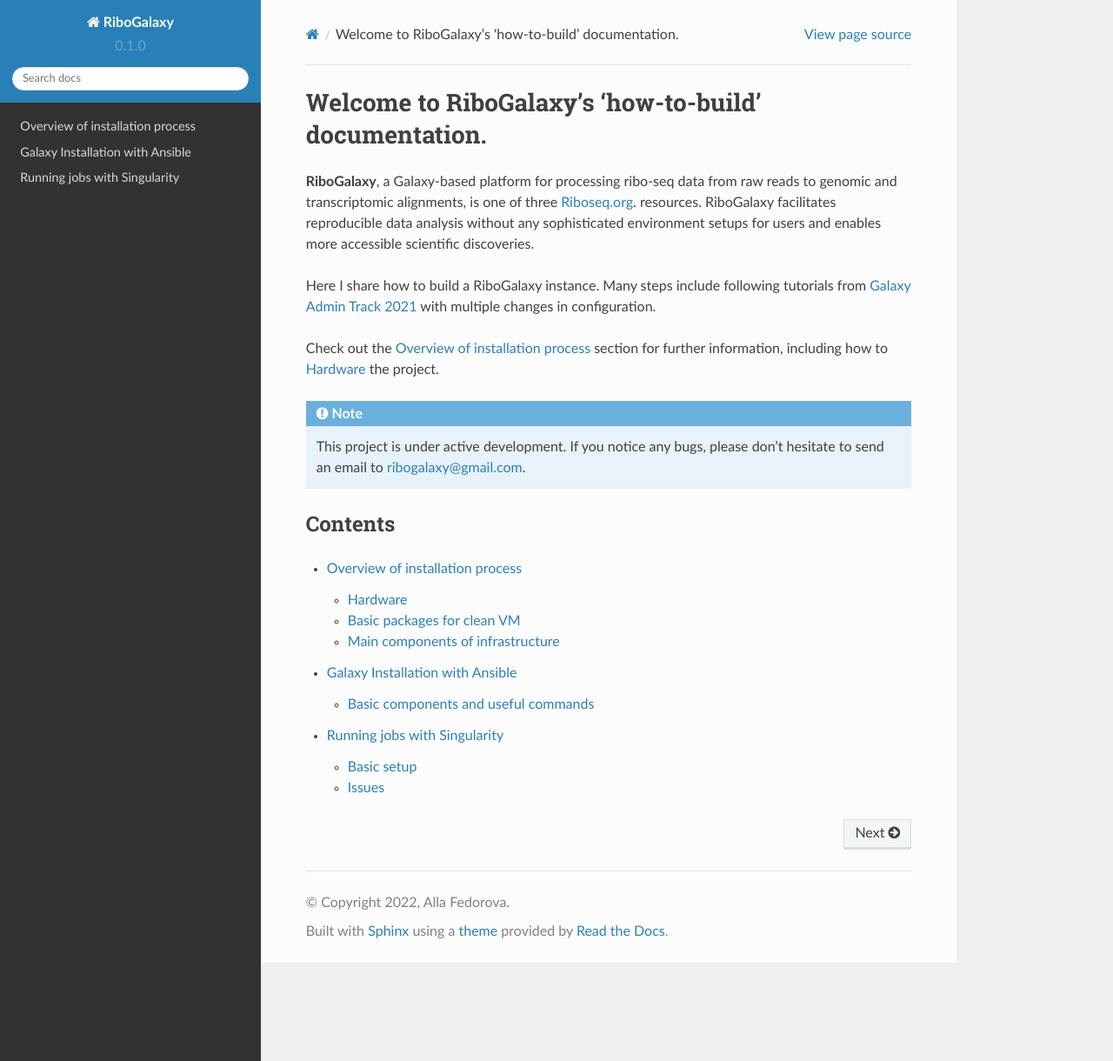
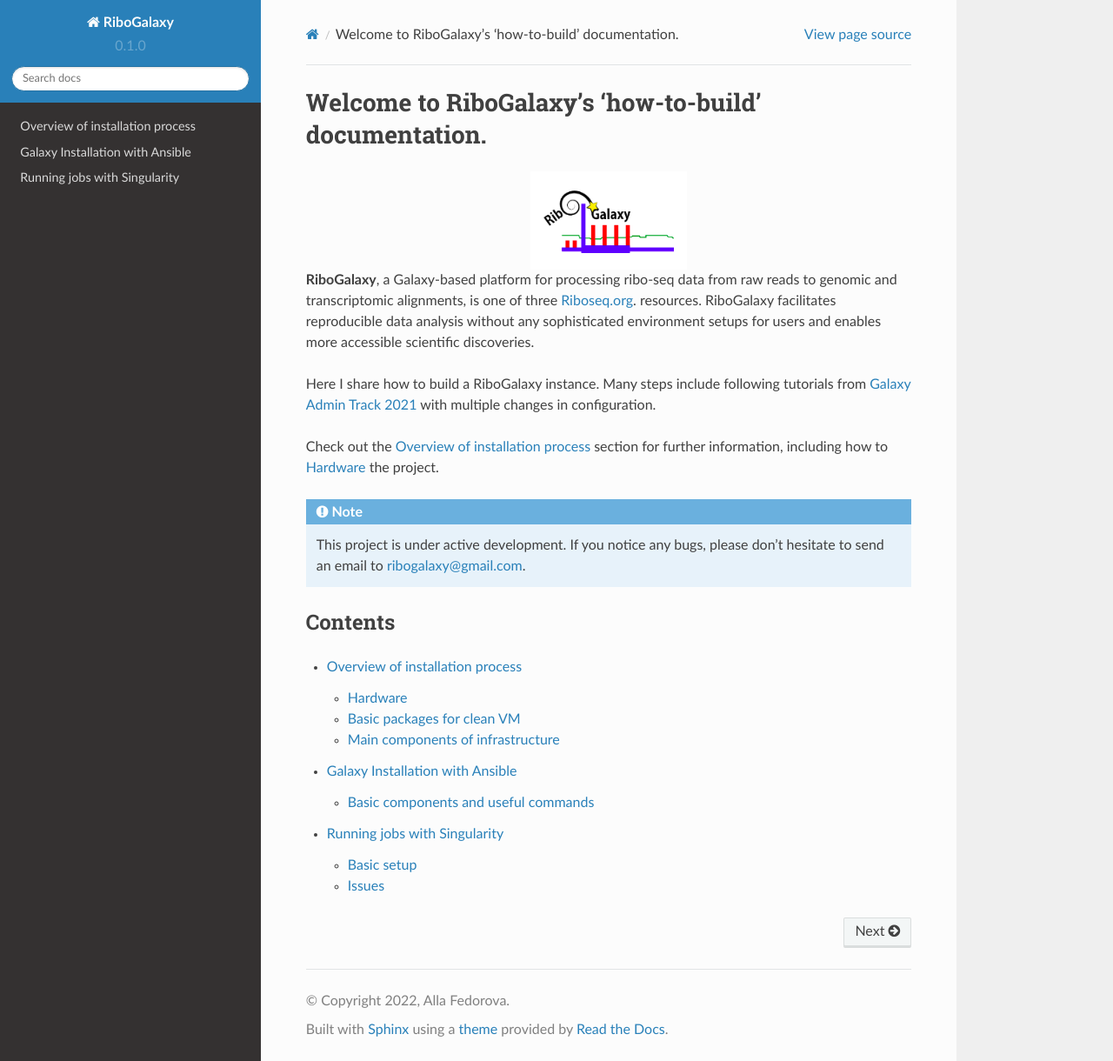
Before and after one commit to triasteran/RiboGalaxy_docs, a Sphinx documentation site: the page built from docs/source/index.rst, in a window 1280 px wide and 1220 px high. Shown: the whole window at 87% size. Built offline with Sphinx 7.4.7 and the Read the Docs theme 2.0.0, drawn with Linux system fonts in a browser that asks for light colours; pages that are not in the unit, such as notebooks, are missing from menus.

Commit message:
Update index.rst

```diff
--- a/docs/source/index.rst
+++ b/docs/source/index.rst
@@ -1,6 +1,11 @@
 
 Welcome to RiboGalaxy's 'how-to-build' documentation.
 ===================================
+
+.. image:: ribogalaxy_icon.png
+   :scale: 80 %
+   :alt: alternate text
+   :align: center
 
 **RiboGalaxy**, a Galaxy-based platform for processing ribo-seq data from raw reads to genomic and transcriptomic alignments, is one of three `Riboseq.org <https://riboseq.org/>`_. resources. RiboGalaxy facilitates reproducible data analysis without any sophisticated environment setups for users and enables more accessible scientific discoveries.
 
```
